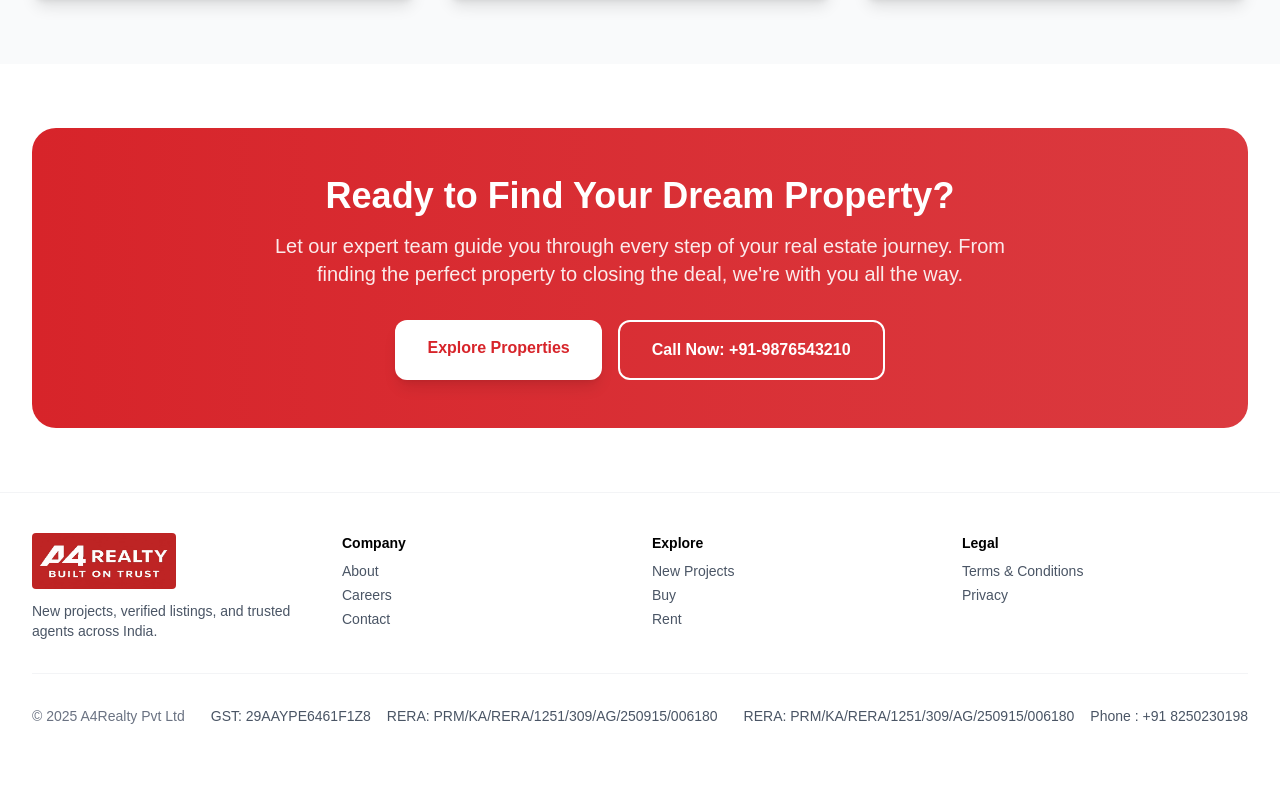
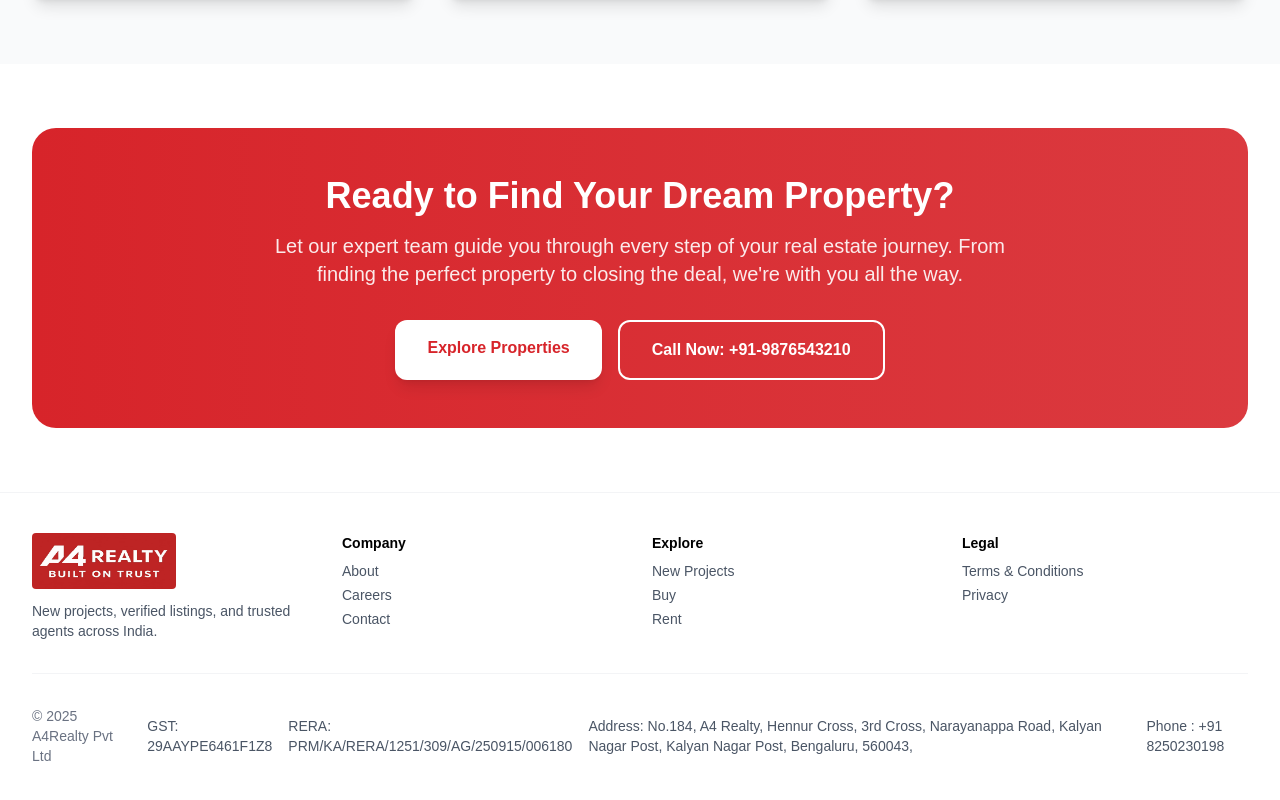
Before and after one commit to reo127/a4realty, a Next.js app: page /about in a window 1280 px wide. Shown: the part 3430-4230 px from the top of the page. Before the commit the page ends 4196 px from the top, so only its background shows below. Built offline with nearby package versions, Linux system fonts and the light colour scheme.

Commit message:
fix address

```diff
--- a/src/app/components/Footer.jsx
+++ b/src/app/components/Footer.jsx
@@ -57,7 +57,7 @@ const Footer = () => {
 
                             <div className="flex flex-col sm:flex-row gap-4 text-sm text-gray-600">
                                 <div>
-                                    <span className="font-medium">RERA:</span> PRM/KA/RERA/1251/309/AG/250915/006180
+                                    <span className="font-medium">Address:</span> No.184, A4 Realty, Hennur Cross, 3rd Cross, Narayanappa Road, Kalyan Nagar Post, Kalyan Nagar Post, Bengaluru, 560043,
                                 </div>
                                 <div>
                                     <span className="font-medium">Phone :</span> +91 8250230198
```
